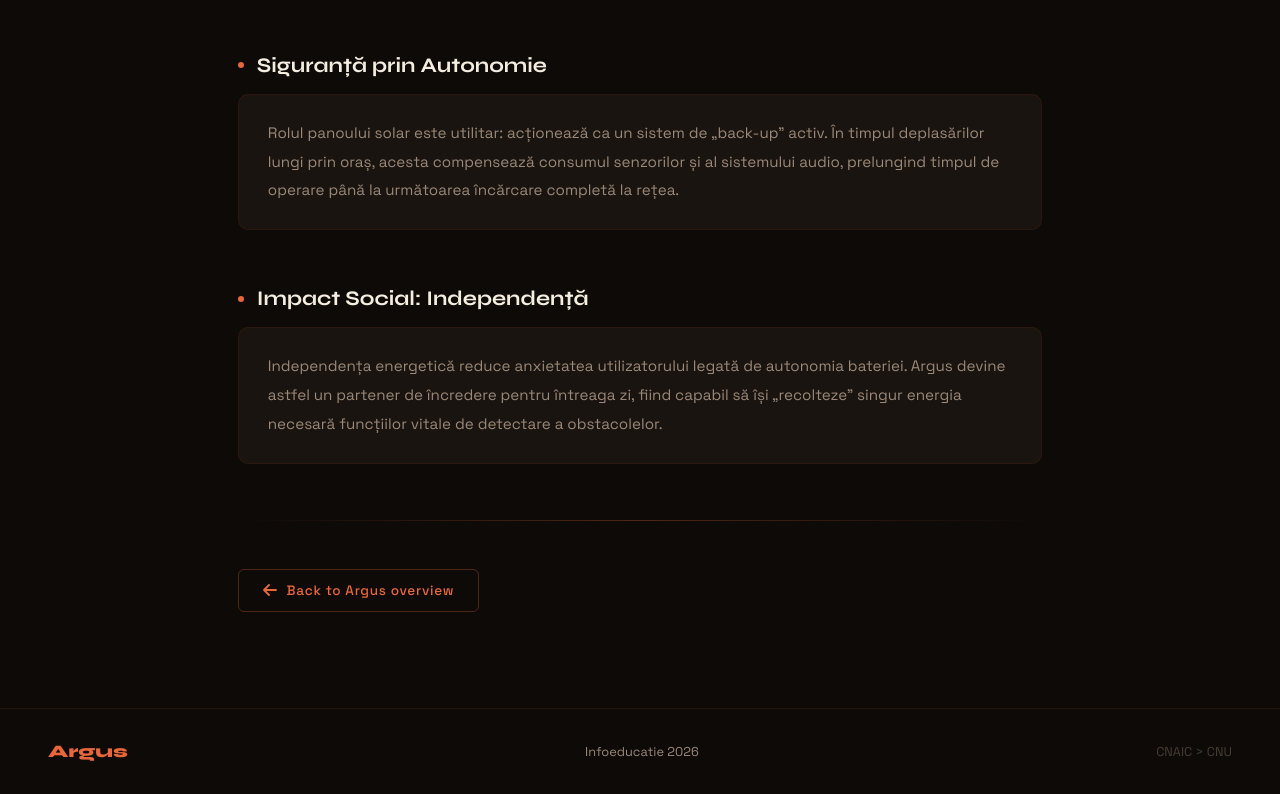
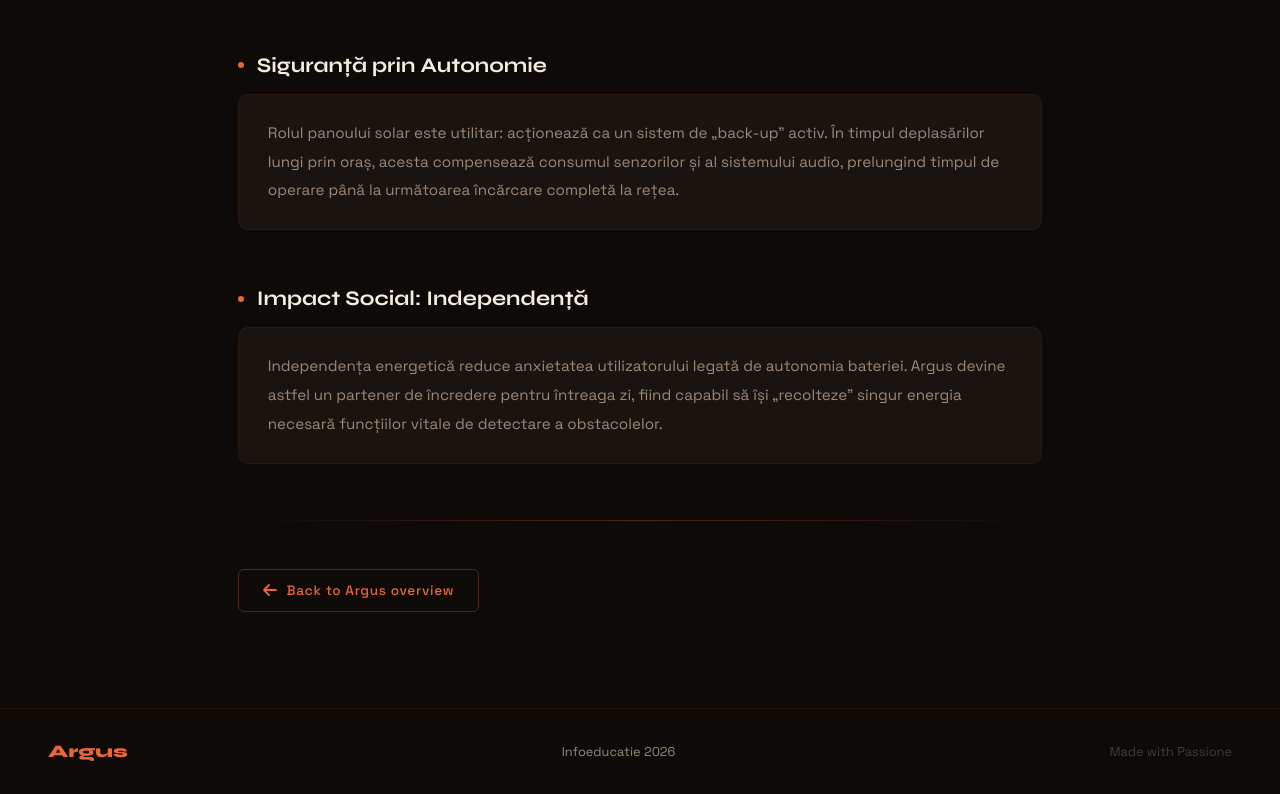
Before and after one commit to drgflr31/Proiect-infoeduc, a plain HTML site: page proiect/feature-modular.html in a window 1280 px wide. Shown: the part 1150-1944 px from the top of the page. Drawn offline with Linux system fonts and the light colour scheme.

Commit message:
Update feature-modular.html

```diff
--- a/proiect/feature-modular.html
+++ b/proiect/feature-modular.html
@@ -157,7 +157,7 @@
 <footer>
   <div class="footer-logo">Argus</div>
   <span>Infoeducatie 2026</span>
-  <span style="color: rgba(154,136,120,0.4);">CNAIC &gt; CNU</span>
+  <span style="color: rgba(154,136,120,0.4);">Made with Passione</span>
 </footer>
 
 <script>
```
